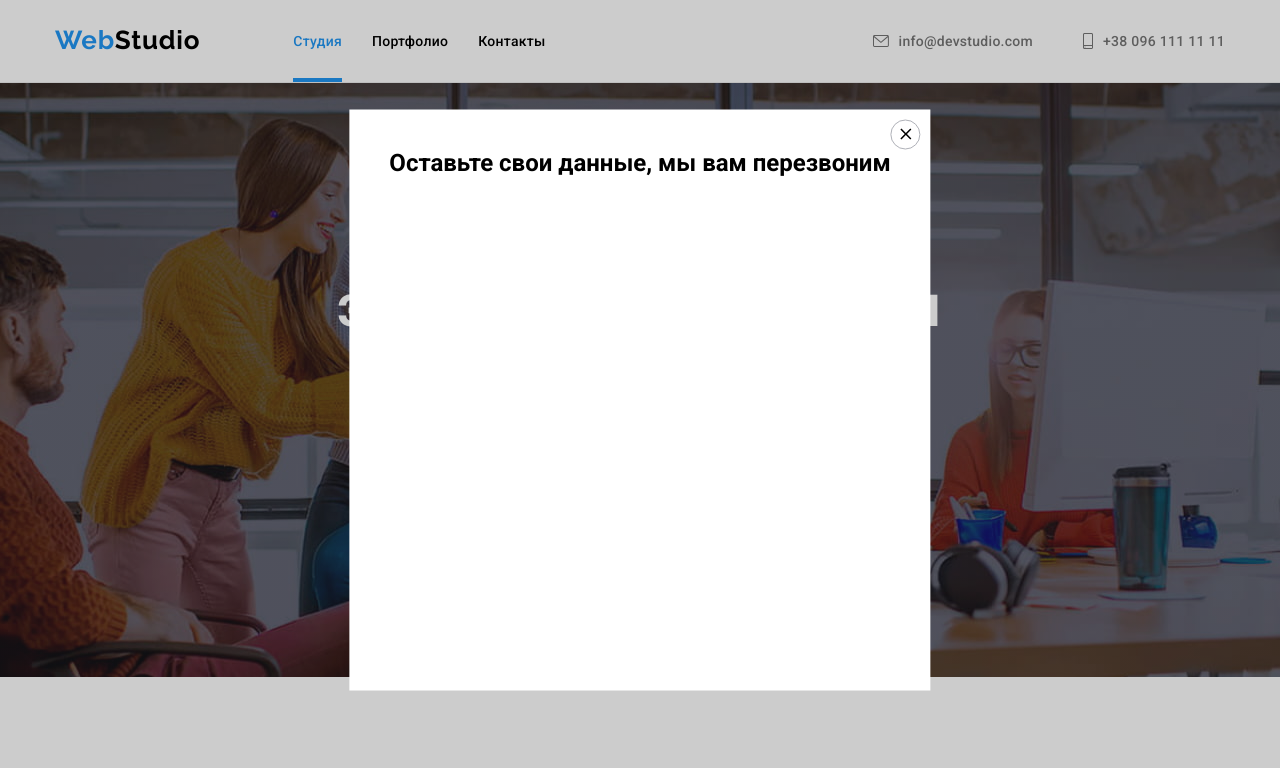
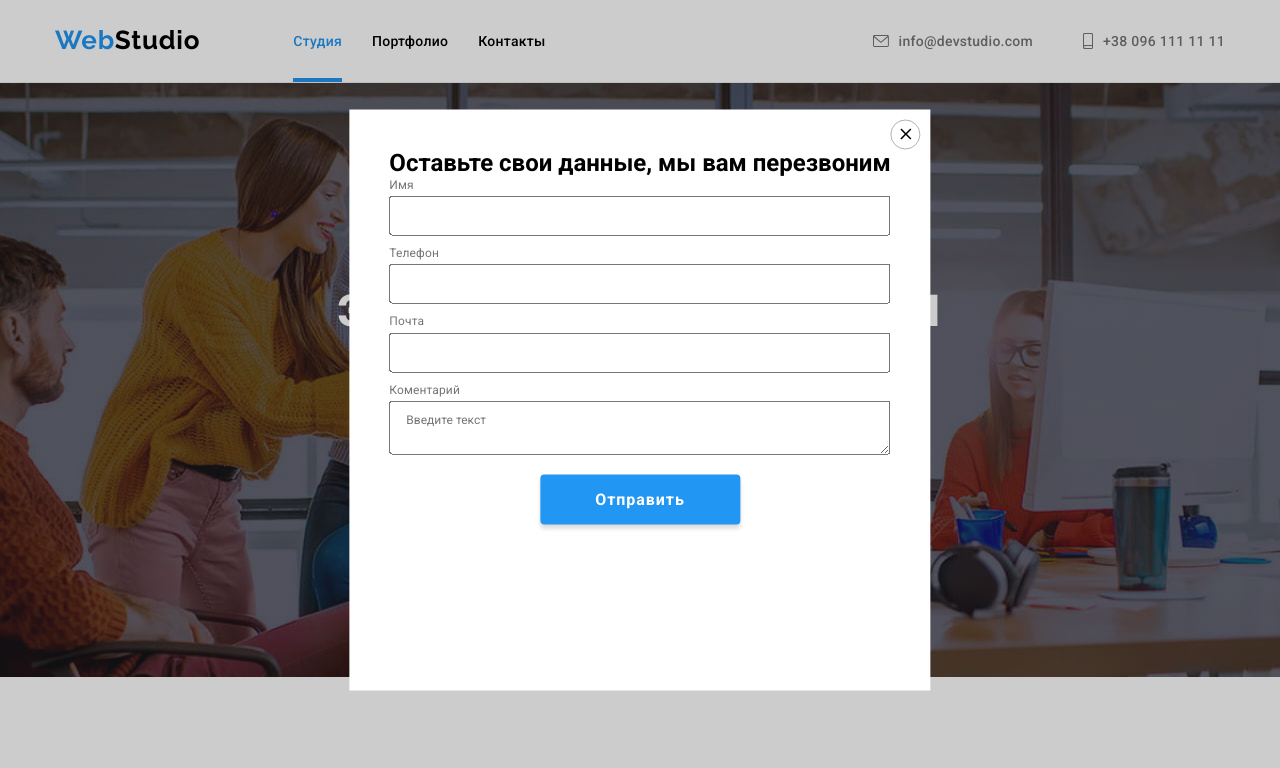
Before and after one commit to sla6ak/goit-markup-hw-08, a plain HTML site: page index.html in a window 1280 px wide. Both pictures are taken after a click on the button "Заказать услугу". Shown: the top 768 px of the page. Drawn offline with nearby package versions, Linux system fonts and the light colour scheme.

Commit message:
form html

```diff
--- a/css/styles.css
+++ b/css/styles.css
@@ -560,6 +560,29 @@ ul .address--write:not(:last-child){
     width: 18px;
     height: 18px;
 }
+/* контент модального окна */
+.form--studio{
+    display: flex;
+    flex-direction: column;
+    color: var(--p-color);
+    font-family: Roboto;
+    font-style: normal;
+    font-weight: 400;
+    font-size: 12px;
+    line-height: 1.2;
+    letter-spacing: 0.01em;
+}
+.input--style{
+    height: 40px;
+    margin-bottom: 10px;
+}
+.name--label{
+    margin-bottom: 4px;
+}
+.form--coment{
+    padding: 12px 16px;
+    margin-bottom: 20px;
+}
 /* стили только для портфолио */
 /* общие стили только этой странички */
 .portfolio{
--- a/index.html
+++ b/index.html
@@ -384,7 +384,17 @@
                 </use></svg>
             </button>
             <h2>Оставьте свои данные, мы вам перезвоним</h2>
-            <form action="">
+            <form action="" class="form--studio">
+                <label for="your--name" class="name--label">Имя</label>
+                <input type="text" class="input--style" id="your--name" name="name">
+                <label for="your--tel" class="name--label">Телефон</label>
+                <input type="text" class="input--style" id="your--tel" name="tel">
+                <label for="your--email" class="name--label">Почта</label>
+                <input type="text" class="input--style" id="your--email" name="email">
+                <label for="form--text" class="name--label">Коментарий</label>
+                <textarea name="coments" id="form--text" placeholder="Введите текст" class="form--coment"></textarea>
+                <!-- cols="30" rows="10" -->
+                <button type="submit" class="hero__button">Отправить</button>
 
             </form>
         </div>
```
